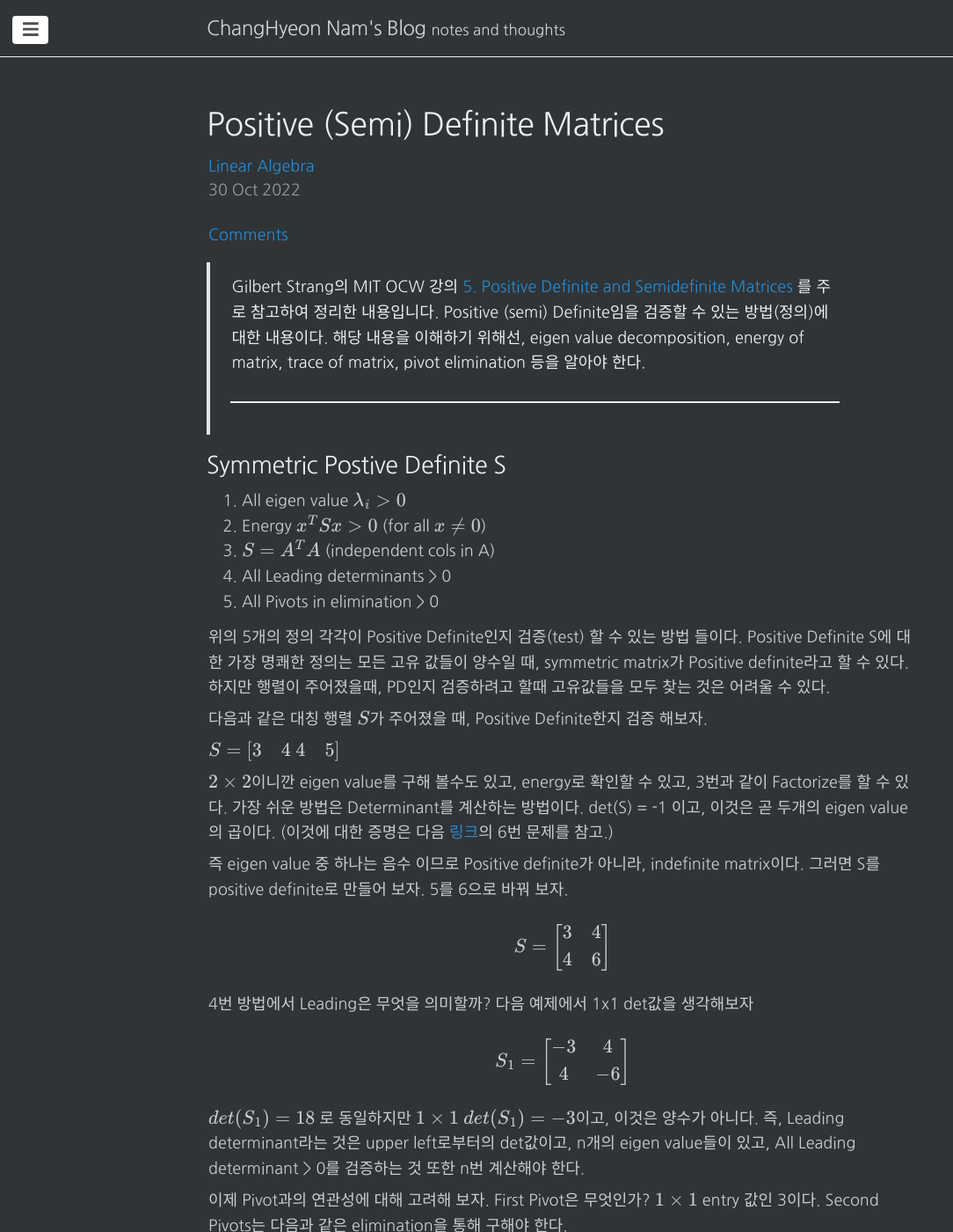
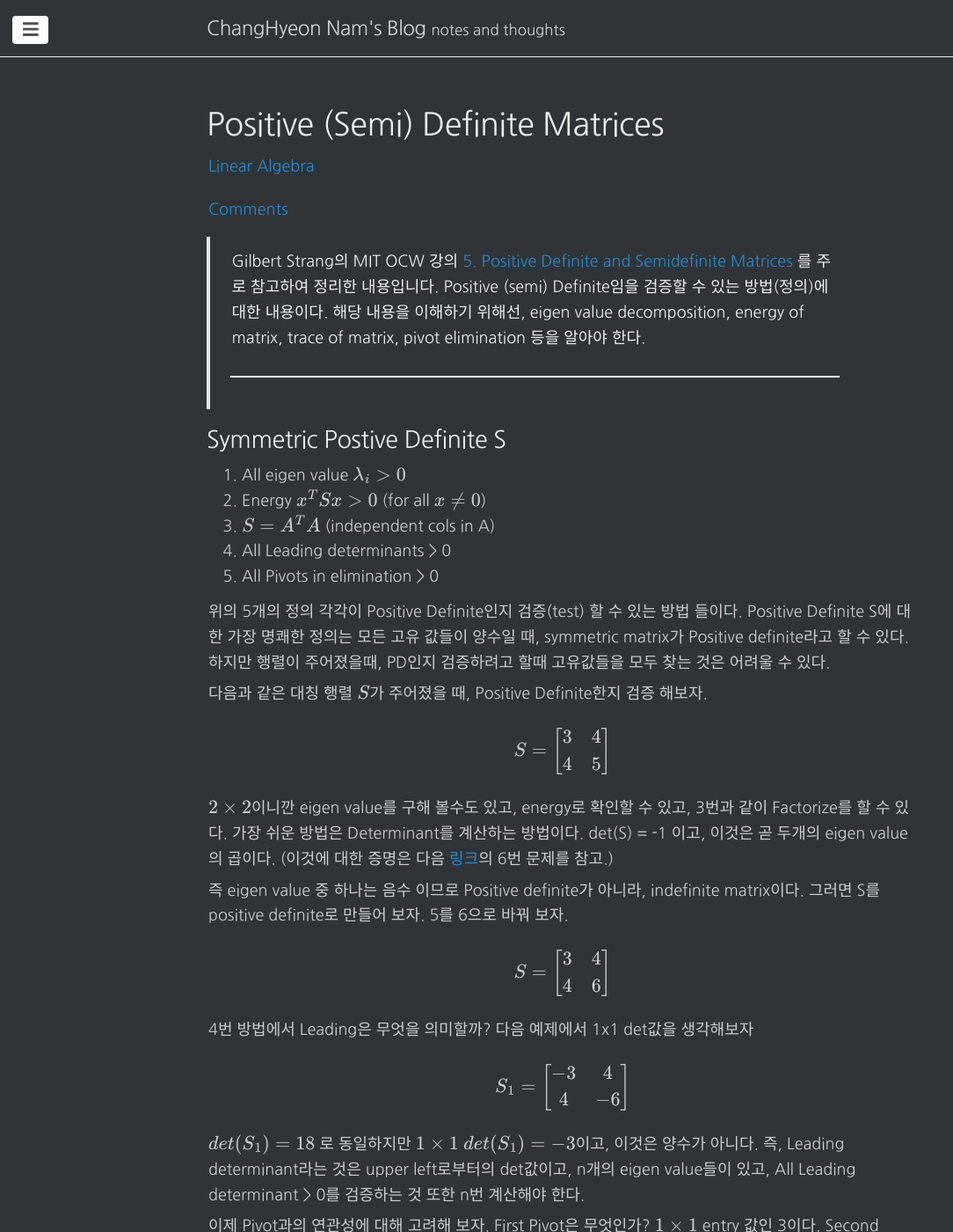
Before and after one commit to changhyeonnam/changhyeonnam.github.io, a Jekyll site: the page built from 2022-10-30-psd.md, in a window 1280 px wide and 1400 px high. Shown: the whole window at 88% size, without its empty margins (0-1084 px from the left). Built offline with Jekyll 4.4.1, drawn with Linux system fonts in a browser that asks for light colours; nearby versions of some CDN libraries; formulas are drawn with MathJax 3; comment, search, counter and statistics services are not loaded.

Commit message:
move psd, later update

```diff
--- a/_posts/2022/2022-10-30-psd.md
+++ b/2022-10-30-psd.md
@@ -26,7 +26,7 @@
 
 다음과 같은 대칭 행렬 $S$가 주어졌을 때, Positive Definite한지 검증 해보자.
 
-$S= \begin{bmatrix} 3 & 4 \\ 4 & 5\end{bmatrix}$
+$$S= \begin{bmatrix} 3 & 4 \\ 4 & 5\end{bmatrix}$$
 
 $2\times2$이니깐 eigen value를 구해 볼수도 있고, energy로 확인할 수 있고, 3번과 같이 Factorize를 할 수 있다. 가장 쉬운 방법은 Determinant를 계산하는 방법이다. det(S) = -1 이고, 이것은 곧 두개의 eigen value의 곱이다. (이것에 대한 증명은 다음 [링크](https://www.math.colostate.edu/~clayton/teaching/m215s10/homework/hw9solutions.pdf)의 6번 문제를 참고.)
 
```
